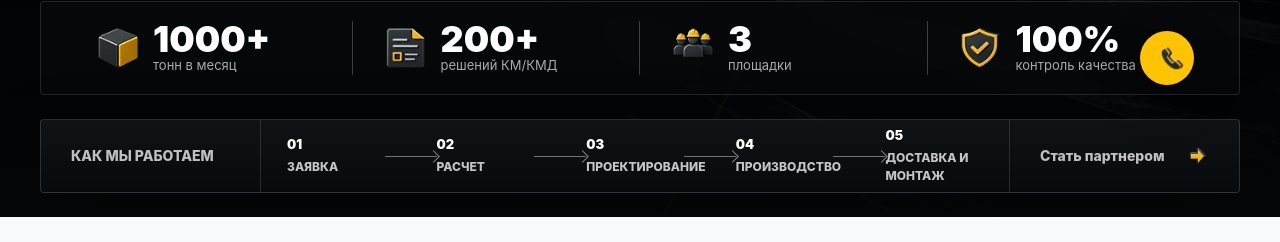
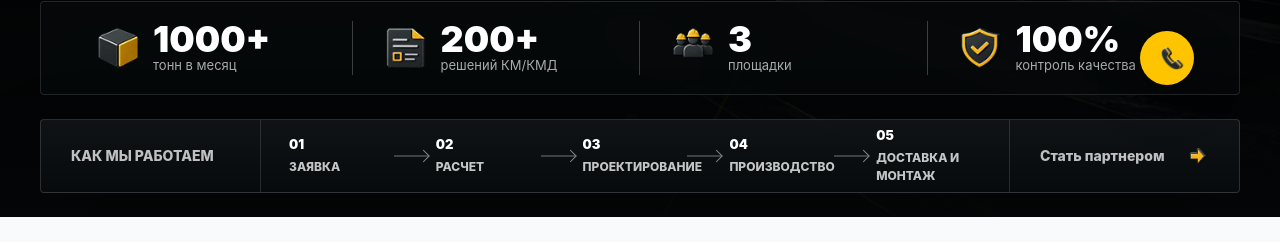
Before and after one commit to Efnatii/metallokonstrukcii-site, a website: page src/index.html in a window 1280 px wide. Shown: the part 693-935 px from the top of the page. Drawn offline with nearby package versions, Linux system fonts and the light colour scheme.

Commit message:
Align hero workflow arrows

```diff
--- a/src/styles.css
+++ b/src/styles.css
@@ -631,8 +631,9 @@ h3 {
 .hero-workflow ol {
   display: grid;
   grid-template-columns: repeat(5, minmax(0, 1fr));
+  column-gap: 42px;
   align-items: stretch;
-  padding: 0;
+  padding: 0 28px;
   margin: 0;
   list-style: none;
 }
@@ -643,7 +644,7 @@ h3 {
   align-content: center;
   gap: 4px;
   min-height: 72px;
-  padding: 0 26px;
+  padding: 0;
   color: rgb(255 255 255 / 76%);
   font-size: 12px;
   font-weight: 760;
@@ -660,24 +661,25 @@ h3 {
   content: "";
   position: absolute;
   top: 50%;
-  right: -26px;
+  right: -34px;
   z-index: 2;
-  width: 52px;
+  width: 34px;
   height: 1px;
   background: rgb(255 255 255 / 42%);
+  transform: translateY(-50%);
 }
 
 .hero-workflow li:not(:last-child)::before {
   content: "";
   position: absolute;
-  top: calc(50% - 4px);
-  right: -27px;
+  top: 50%;
+  right: -34px;
   z-index: 3;
   width: 8px;
   height: 8px;
   border-top: 1px solid rgb(255 255 255 / 52%);
   border-right: 1px solid rgb(255 255 255 / 52%);
-  transform: rotate(45deg);
+  transform: translateY(-50%) rotate(45deg);
 }
 
 .workflow-cta {
```
